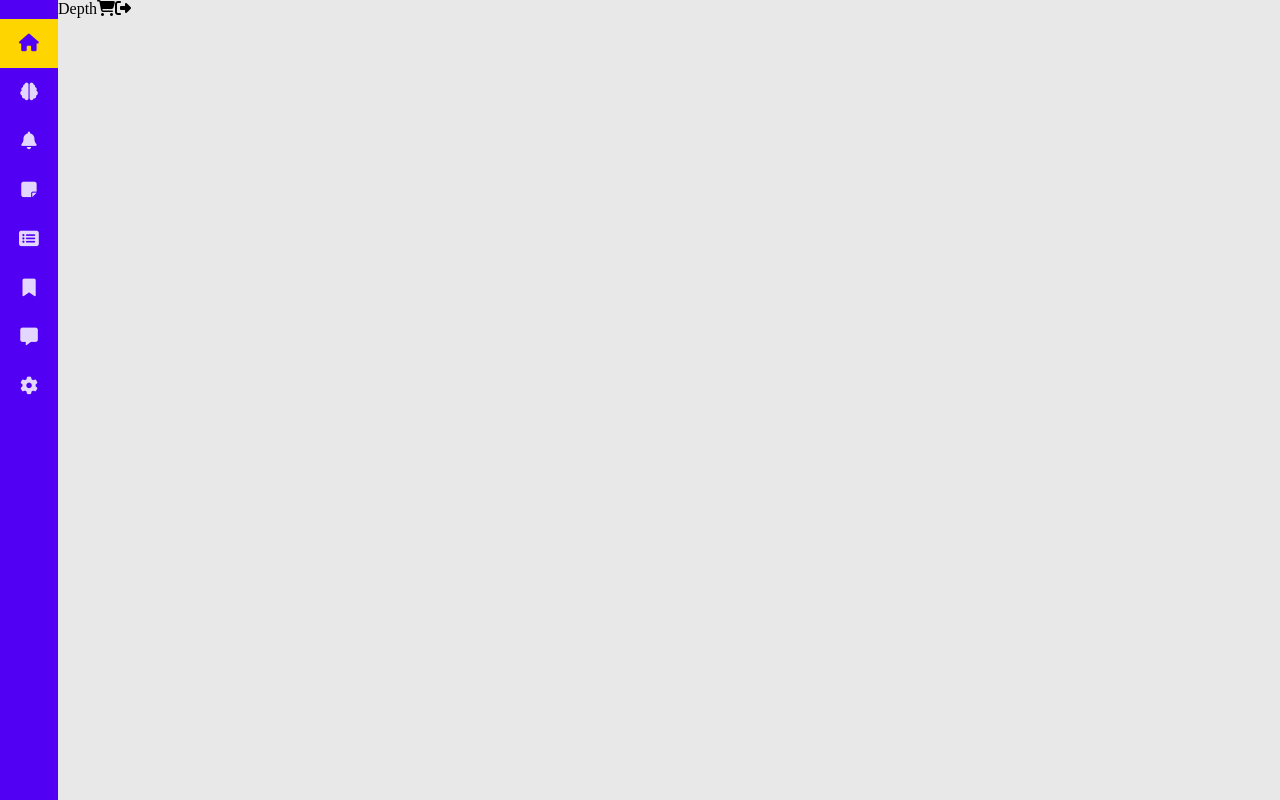
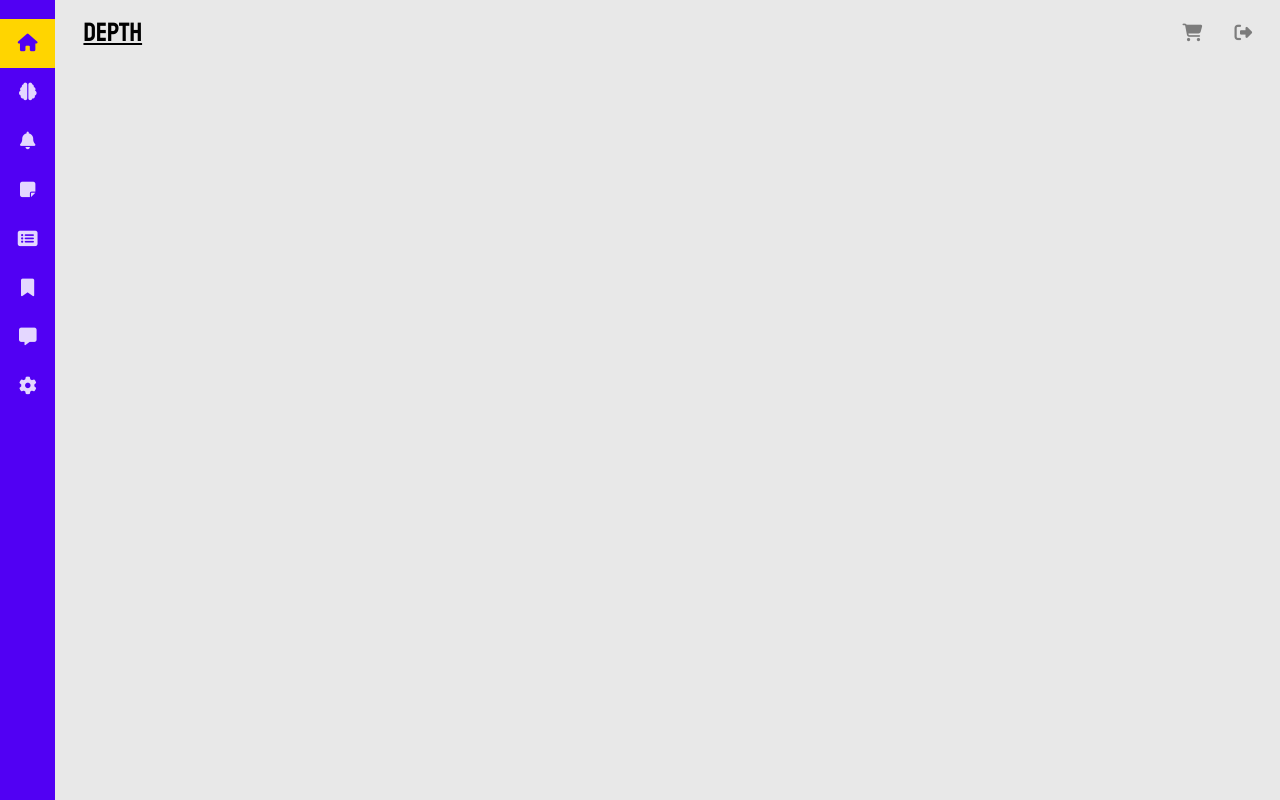
Before and after one commit to naberin/oracle.cloud.native.mooc-frontend, a React (Create React App) app: page / in a window 1280 px wide. Built offline with nearby package versions, Linux system fonts and the light colour scheme.

Commit message:
Added font and styling to header

```diff
--- a/public/index.html
+++ b/public/index.html
@@ -25,6 +25,9 @@
       Learn how to configure a non-root public URL by running `npm run build`.
     -->
     <title>Depth</title>
+    <link rel="preconnect" href="https://fonts.googleapis.com">
+    <link rel="preconnect" href="https://fonts.gstatic.com" crossorigin>
+    <link href="https://fonts.googleapis.com/css2?family=Staatliches&display=swap" rel="stylesheet">
     <script src="https://kit.fontawesome.com/dcc36b777a.js" crossorigin="anonymous"></script>
   </head>
   <body>
--- a/src/pages/App/App.css
+++ b/src/pages/App/App.css
@@ -48,3 +48,31 @@ Sidebar
 {
     cursor: default;
 }
+
+
+/********************
+Header
+********************/
+.app-header {
+    padding: 9px 14px;
+    width: 100%;
+    font-size: 1.1em;
+}
+.app-header .title {
+    padding: 7px 14px;
+    font-size: 1.5em;
+    text-decoration: underline;
+    font-family: 'Staatliches', cursive;
+}
+
+.app-header .link {
+    color: #7c7c7c;
+    padding: 14px;
+}
+.app-header .link:hover {
+    color: #000;
+    cursor: pointer;
+}
+.app-header .link:not(:last-child){
+    margin-right: 4px;
+}
```
